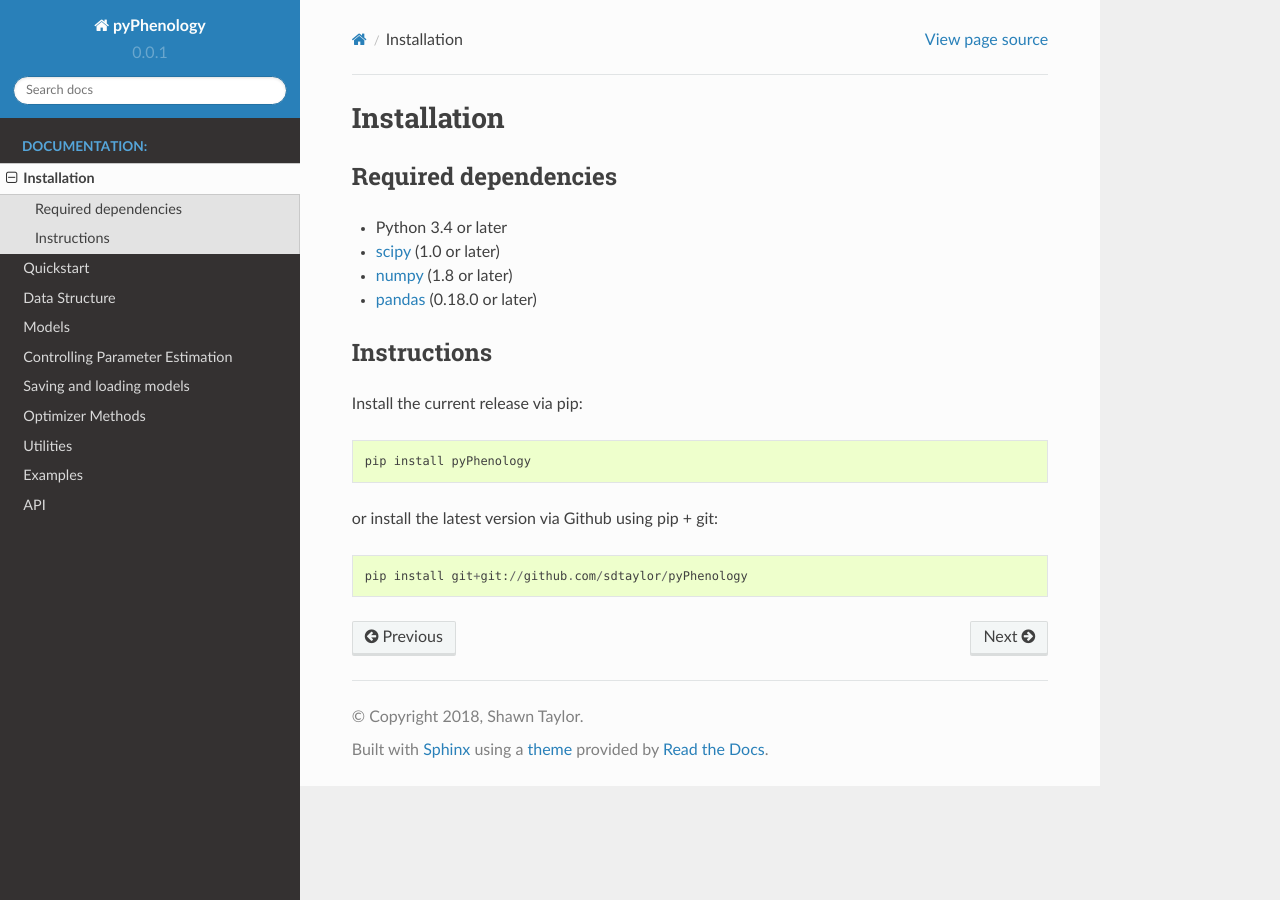
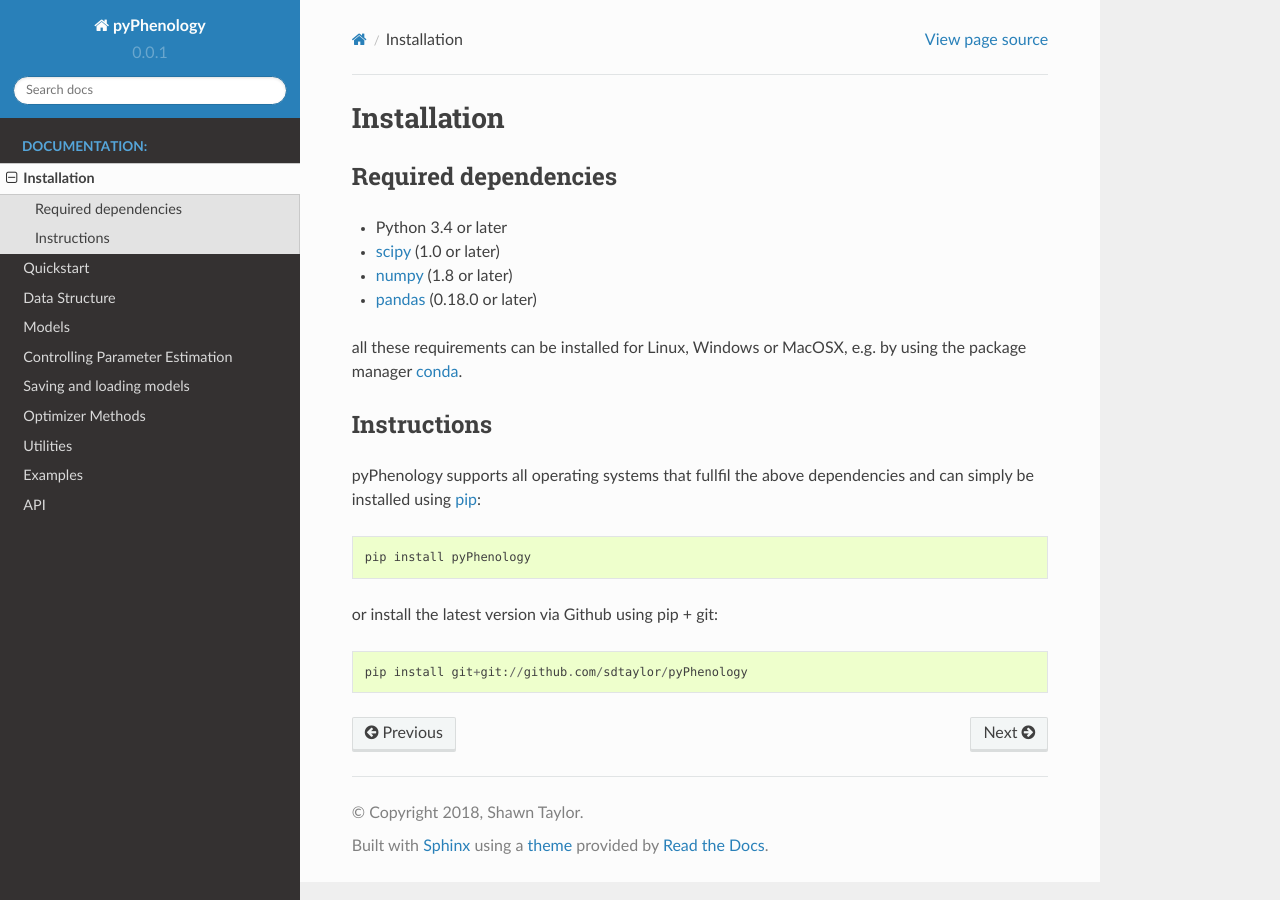
Before and after one commit to sdtaylor/pyPhenology, a Sphinx documentation site: the page built from docs/install.rst, in a window 1280 px wide. Built offline with Sphinx 7.4.7 and the Read the Docs theme 2.0.0, drawn with Linux system fonts in a browser that asks for light colours.

Commit message:
Be a bit more verbose about supported OS (#96)

```diff
--- a/docs/install.rst
+++ b/docs/install.rst
@@ -11,11 +11,12 @@
 - `numpy <http://www.numpy.org/>`__ (1.8 or later)
 - `pandas <http://pandas.pydata.org/>`__ (0.18.0 or later)
 
+all these requirements can be installed for Linux, Windows or MacOSX, e.g. by using the package manager `conda <https://conda.io/miniconda.html>`__.
+
 
 Instructions
 ------------
-
-Install the current release via pip::
+pyPhenology supports all operating systems that fullfil the above dependencies and can simply be installed using `pip <https://pip.pypa.io/en/stable/>`__::
 
     pip install pyPhenology
 
```
